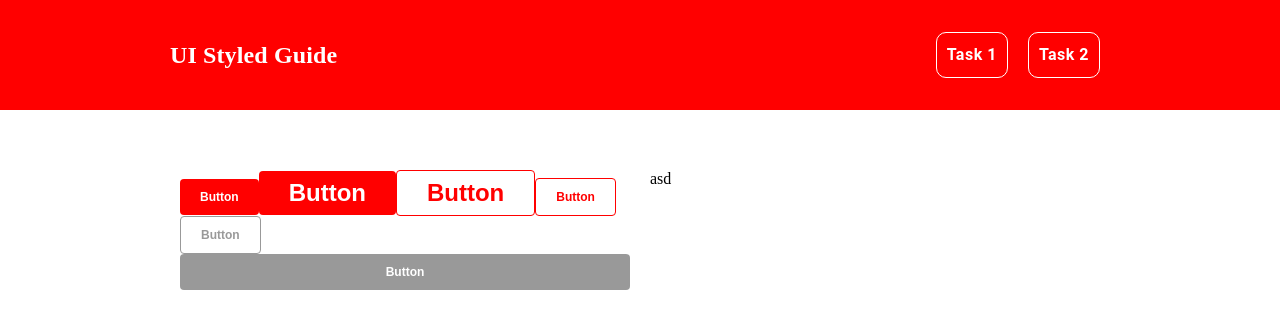
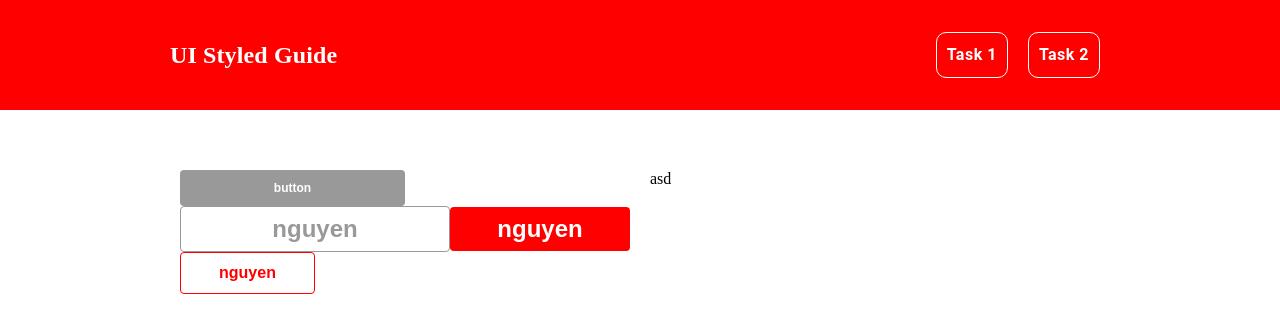
Before and after one commit to vannguyen1304/TrainingBv, a React (Create React App) app: page /task1 in a window 1280 px wide. Shown: the top 332 px of the page. Built offline with nearby package versions, Linux system fonts and the light colour scheme.

Commit message:
change format

```diff
--- a/src/component/BaiTap1/Baitap1.js
+++ b/src/component/BaiTap1/Baitap1.js
@@ -7,12 +7,22 @@ const Baitap1 = () => {
     <Wrapper>
       <div className="block">
         <div>
-          <Button size="sm" />
-          <Button size="lg" />
-          <Button type="secondary" size="lg" />
-          <Button type="secondary" size="sm" />
-          <Button disabled type="secondary" size="sm" />
-          <Button disabled isFullWidth type="primary" size="sm" />
+          <Button
+            $value="button"
+            $width="50%"
+            $type="primary"
+            $size="sm"
+            $disable
+          />
+          <Button
+            $width="60%"
+            $type="secondary"
+            $size="lg"
+            $disable
+            $value="nguyen"
+          />
+          <Button $width="40%" $type="primary" $size="lg" $value="nguyen" />
+          <Button $width="30%" $type="secondary" $size="base" $value="nguyen" />
         </div>
       </div>
       <div className="block">asd</div>
--- a/src/component/Button/Button.js
+++ b/src/component/Button/Button.js
@@ -1,125 +1,38 @@
 import React from "react";
-import styled from "styled-components";
+import { PrimaryButton, SecondaryButton } from "./styled";
 
-const Button = ({ type, size, disabled, isFullWidth }) => {
-  return (
-    <ButtonBase
-      type={type}
-      size={size}
-      disabled={disabled}
-      isFullWidth={isFullWidth}
-    >
-      Button
-    </ButtonBase>
-  );
+const Button = ({
+  $width = "100%",
+  $type = "primary",
+  $size = "base",
+  $disable,
+  $value,
+  ...rest
+}) => {
+  switch ($type) {
+    case "primary":
+      return (
+        <PrimaryButton
+          $width={$width}
+          {...rest}
+          $size={$size}
+          $disable={$disable}
+        >
+          {$value}
+        </PrimaryButton>
+      );
+    case "secondary":
+      return (
+        <SecondaryButton
+          $width={$width}
+          $size={$size}
+          {...rest}
+          $disable={$disable}
+        >
+          {$value}
+        </SecondaryButton>
+      );
+  }
 };
 
 export default Button;
-
-const ButtonBase = styled.button`
-  border: none;
-  outline: none;
-  cursor: pointer;
-  border-radius: 4px;
-  font-weight: 700;
-  line-height: 24px;
-  display: inline-block;
-  // type
-  ${(props) => {
-    switch (props.type) {
-      case "primary":
-        return `
-          color: white;
-          border: none;
-          background: #FF0000;
-          &:hover {
-            background: rgba(255, 0, 0, 0.7);
-            /* Dropshadow red */
-            box-shadow: 0px 4px 6px rgba(194, 0, 0, 0.2);
-          }
-          &:focus {
-            background: #C20000;
-          }
-          &:active {
-            background: #C20000;
-          }
-        `;
-      case "secondary":
-        return `
-          color: #FF0000;
-          border: 1px solid #FF0000;
-          background: white;
-          &:hover {
-            border: 2px solid #FF0000;
-          }
-          &:focus {
-            border: 2px solid #FF0000;
-          }
-          &:active {
-            border: 2px solid #FF0000;
-          }
-
-        `;
-      default:
-        return `
-          color: white;
-          border: none;
-          background: #FF0000;
-          &:hover {
-            background: rgba(255, 0, 0, 0.7);
-            /* Dropshadow red */
-            box-shadow: 0px 4px 6px rgba(194, 0, 0, 0.2);
-          }
-          &:focus {
-            background: #C20000;
-          }
-          &:active {
-            background: #C20000;
-          }
-        `;
-    }
-  }};
-
-  // size
-  ${(props) => {
-    switch (props.size) {
-      case "sm":
-        return `
-          font-size: 12px;
-          padding: 6px 20px;
-        `;
-      case "lg":
-        return `
-        font-size: 24px;
-        padding: 10px 30px;
-        `;
-      default:
-        return `
-        font-size: 16px;
-        padding: 8px 24px;
-        `;
-    }
-  }};
-
-  // status
-
-  ${(props) => {
-    if (props.disabled && props.type === "primary") {
-      return `
-        background: #999999;
-        pointer-events: none;
-        `;
-    }
-
-    if (props.disabled && props.type === "secondary") {
-      return `
-        border: 1px solid #999999;
-        color:#999999;
-        pointer-events: none;
-          `;
-    }
-  }}
-
-  //   full width
-  width: ${(props) => (props.isFullWidth ? "100%;display: block;" : "auto")};
-`;
--- /dev/null
+++ b/src/component/Button/styled.js
@@ -0,0 +1,84 @@
+import styled, { css } from "styled-components";
+
+export const ButtonBase = styled.button`
+  border: none;
+  outline: none;
+  cursor: pointer;
+  border-radius: 4px;
+  font-weight: 700;
+  line-height: 24px;
+  display: inline-block;
+
+  ${({ $width }) =>
+    $width &&
+    css`
+      width: ${$width};
+    `}
+
+  ${({ $size }) => {
+    if ($size === "sm") {
+      return css`
+        font-size: 12px;
+        padding: 6px 20px;
+      `;
+    }
+    if ($size === "base") {
+      return css`
+        font-size: 16px;
+        padding: 8px 24px;
+      `;
+    }
+    if ($size === "lg") {
+      return css`
+        font-size: 24px;
+        padding: 10px 30px;
+      `;
+    }
+  }}
+`;
+
+export const PrimaryButton = styled(ButtonBase)`
+  color: white;
+  border: none;
+  background: #ff0000;
+  &:hover {
+    background: rgba(255, 0, 0, 0.7);
+    box-shadow: 0px 4px 6px rgba(194, 0, 0, 0.2);
+  }
+  &:focus {
+    background: #c20000;
+  }
+  &:active {
+    background: #c20000;
+  }
+
+  ${({ $disable }) =>
+    $disable &&
+    css`
+      background: #999999;
+      pointer-events: none;
+    `}
+`;
+
+export const SecondaryButton = styled(ButtonBase)`
+  color: #ff0000;
+  border: 1px solid #ff0000;
+  background: white;
+  &:hover {
+    border: 2px solid #ff0000;
+  }
+  &:focus {
+    border: 2px solid #ff0000;
+  }
+  &:active {
+    border: 2px solid #ff0000;
+  }
+
+  ${({ $disable }) =>
+    $disable &&
+    css`
+      border: 1px solid #999999;
+      color: #999999;
+      pointer-events: none;
+    `}
+`;
```
